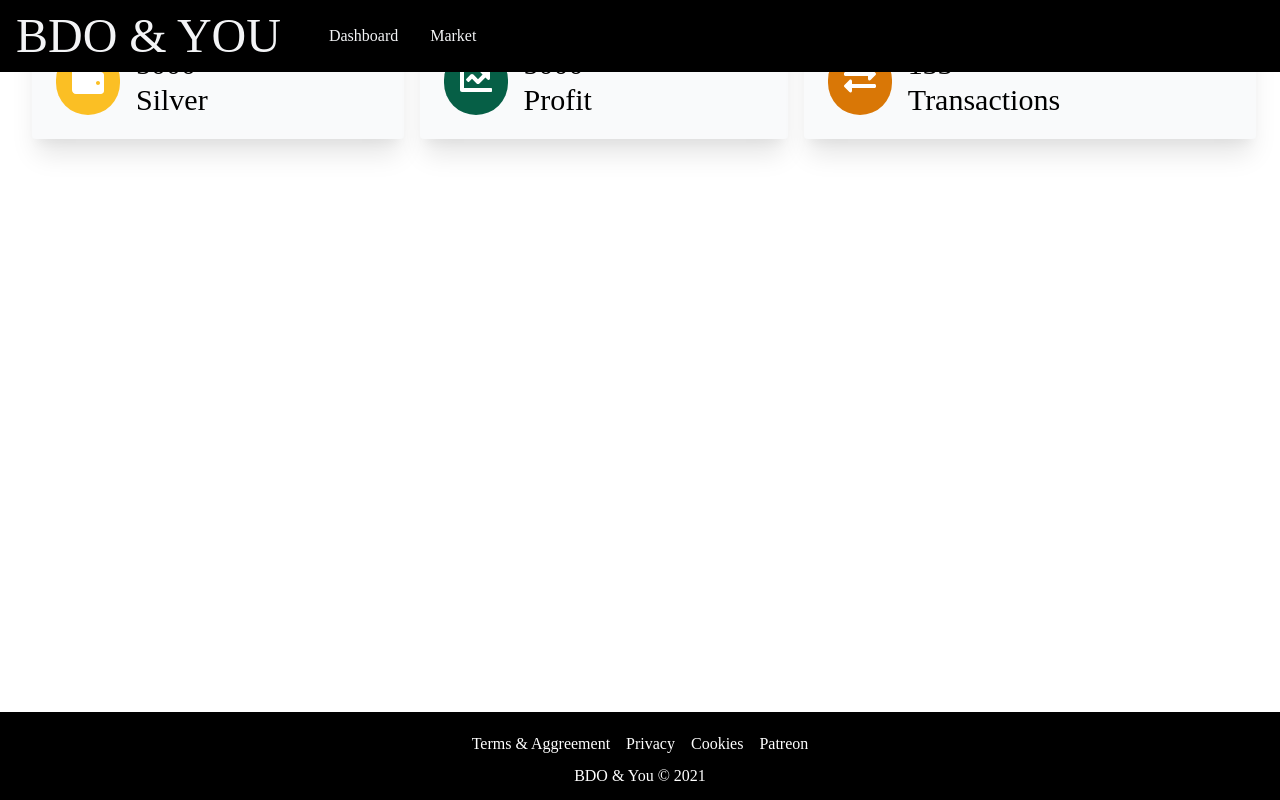
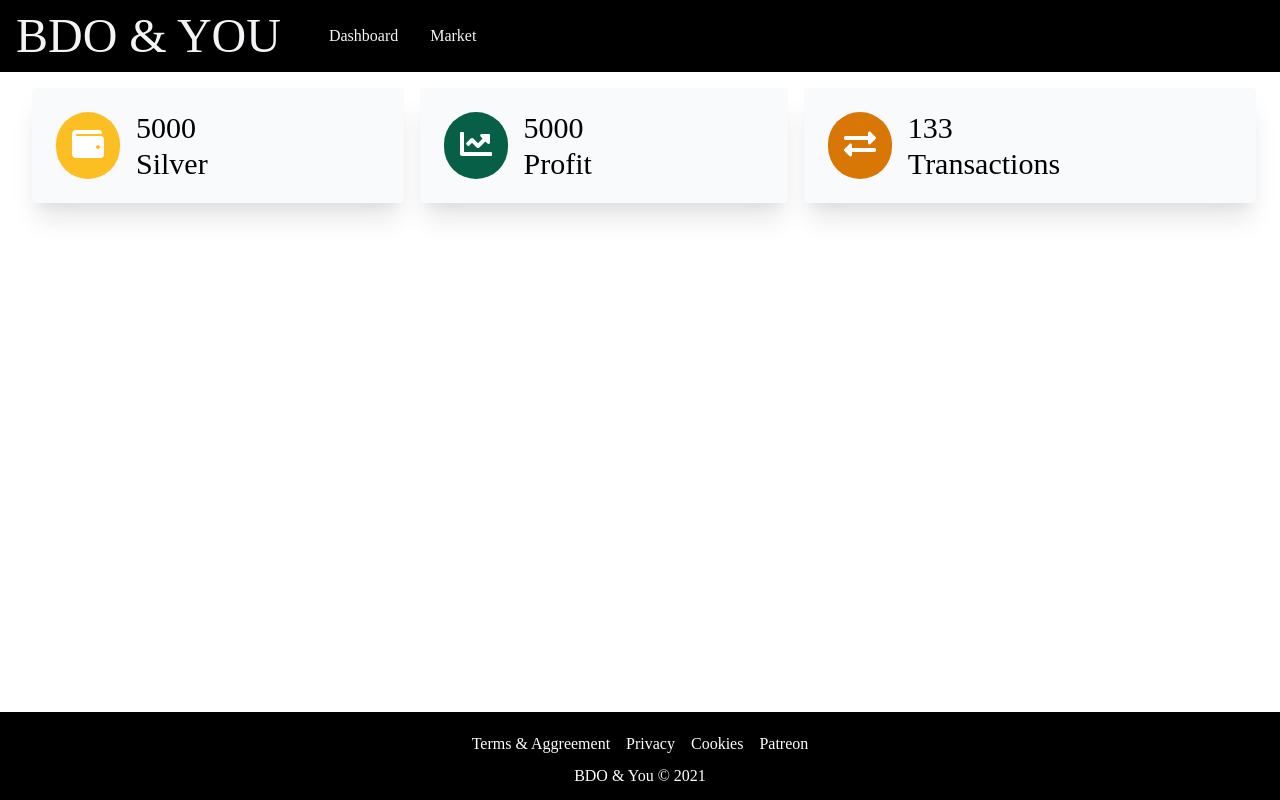
Before and after one commit to S3ntrail/bdo-wallet, a Next.js app: page /dashboard in a window 1280 px wide. Built offline with nearby package versions, Linux system fonts and the light colour scheme.

Commit message:
Update Balance Hotfix

```diff
--- a/components/dashboard/balance.js
+++ b/components/dashboard/balance.js
@@ -29,7 +29,7 @@ const Balance = () => {
   }
 
   return(
-    <div className="m-auto flex mt-6 mb-6 mr-6 ml-8 space-x-4">
+    <div className="m-auto flex mt-6 mb-6 mr-6 ml-8 space-x-4 pt-16">
 
       <div className="flex-auto shadow-xl bg-gray-50 rounded">
 
```
